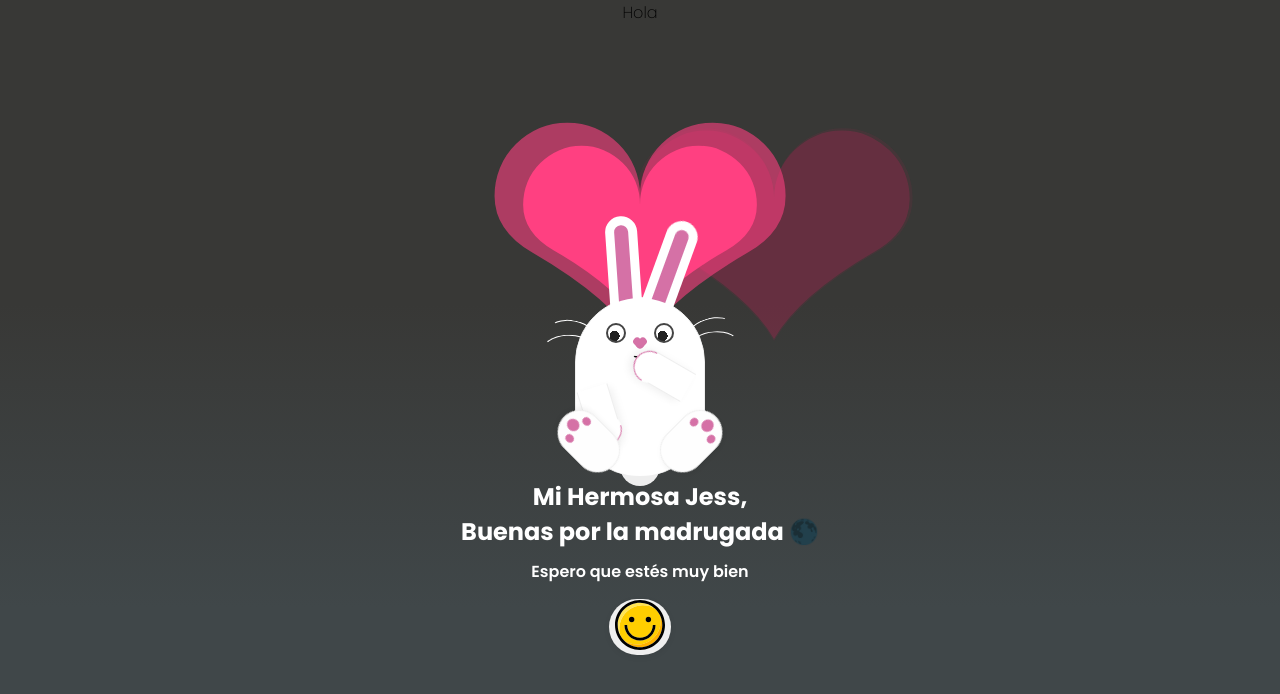
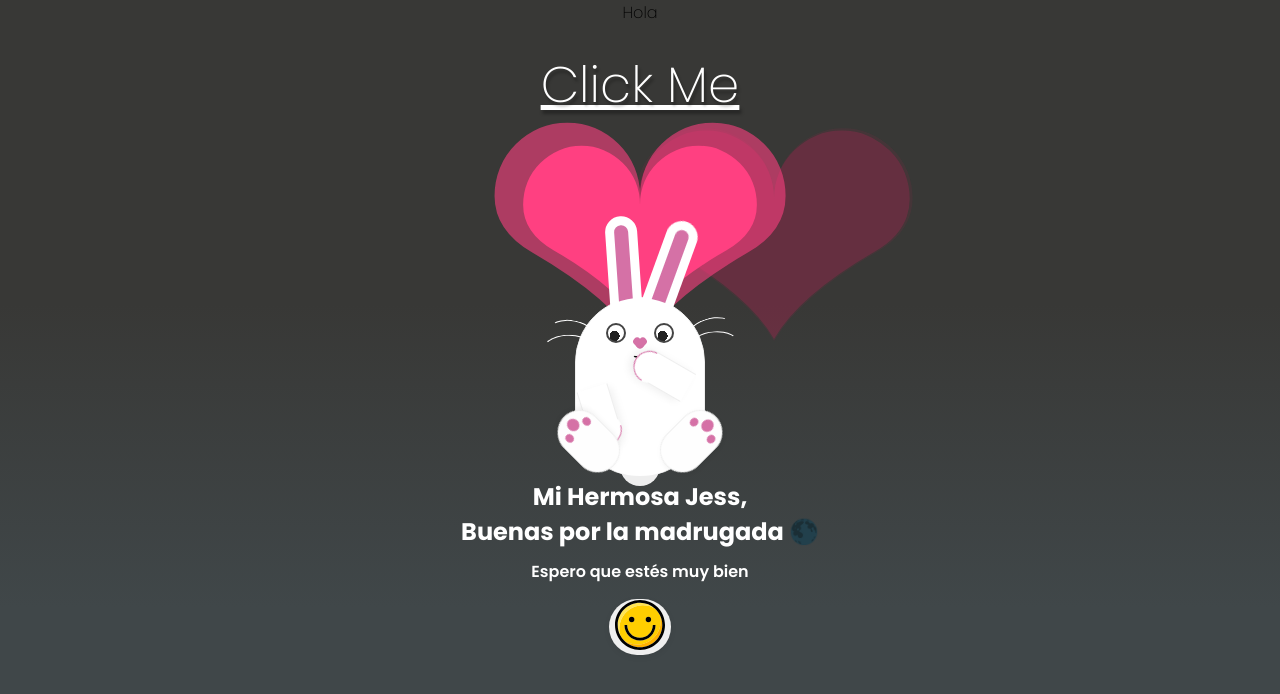
Before and after one commit to JulianDavidG07/Jess, a plain HTML site: page index.html in a window 1280 px wide. Drawn offline with Linux system fonts and the light colour scheme.

```diff
--- a/hearth.css
+++ b/hearth.css
@@ -24,10 +24,11 @@ display: inline-flex;
 }
 .ico .title {
     position: absolute;
-    top: 50%;
+    top: 6%;
     left: 50%;
-    margin-left: -24%;
-    margin-top: -82%;
+    width: 100%;
+    text-align: center;
+    transform: translateX(-50%);
     z-index: 4;
     font-size: 50px;
     text-decoration: underline;
```
